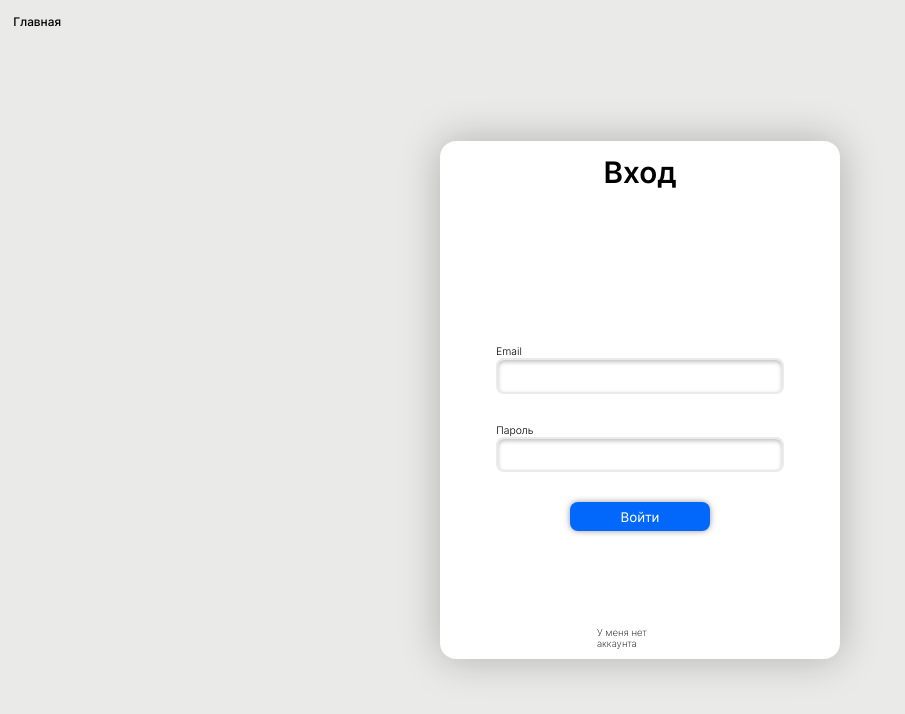
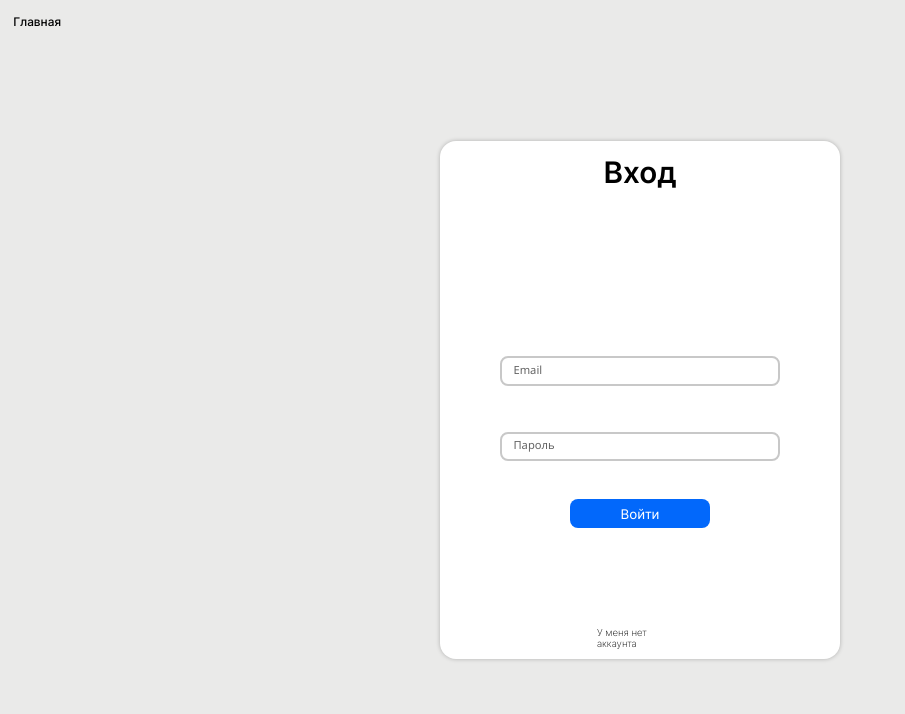
Before and after one commit to danyayok/UMIRHack-QASHA, a React (Vite) app in the folder frontend/: page /Login in a window 1280 px wide. Shown: the top 714 px of the page, without its empty margins (0-905 px from the left). Built offline with nearby package versions, Linux system fonts and the light colour scheme; the HTML template or start-up script is replaced by a standard one.

Commit message:
new commit

```diff
--- a/frontend/src/pages/Account.jsx
+++ b/frontend/src/pages/Account.jsx
@@ -204,8 +204,25 @@ export default function Account(){
     }
 
     const getGradientStyle = (progress) => {
-        return {
-            background: `linear-gradient(to right, #0258d8 ${progress}%, white 100%)`
+        if (progress < 25) {
+
+            return {
+                backgroundColor: '#ff6b6b'
+            }
+        } else if (progress < 75) {
+
+            return {
+                backgroundColor: '#ffd93d'
+            }
+        } else if (progress < 100) {
+
+            return {
+                backgroundColor: '#6bcf7f'
+            }
+        } else {
+            return {
+                backgroundColor: '#4caf50'
+            }
         }
     }
 
@@ -282,7 +299,6 @@ export default function Account(){
 // ***************************************************************************
     return(
         <div id="travoman">
-            <div className='homelink'><Link to='/' className='home'>Главная</Link></div>
             <div id="account">
 
                 {isProfileModalOpen && (
@@ -294,36 +310,35 @@ export default function Account(){
                             ></div>
 
                             <div id='inputs-div'>
-                                <div id='login-div' className='account-div'>
-                                    <p id='login-text' className='account-text'>Логин</p>
+                                <div className="account-input-container">
                                     <input
                                         type="text"
                                         id='login-input'
-                                        className='account-input'
                                         value={profileData.login}
                                         onChange={(e) => handleInputChange('login', e.target.value)}
+                                        required
                                     />
+                                    <label for="login-input">Логин</label>
                                 </div>
-                                <div className='account-div' id='email-div'>
-                                    <p className='account-text' id='email-text'>Почта</p>
+                                <div className="account-input-container">
                                     <input
                                         type="text"
-                                        className='account-input'
                                         id='email-input'
                                         value={profileData.email}
                                         onChange={(e) => handleInputChange('email', e.target.value)}
+                                        required
                                     />
+                                    <label for="email-input">Почта</label>
                                 </div>
-                                <div className='account-div' id='pass-div'>
-                                    <p className='account-text' id='pass-text'>Пароль</p>
+                                <div className="account-input-container">
                                     <input
-                                        type="password"
-                                        className='account-input'
+                                        type="text"
                                         id='pass-input'
                                         value={profileData.password}
                                         onChange={(e) => handleInputChange('password', e.target.value)}
-                                        placeholder="Введите новый пароль"
+                                        required
                                     />
+                                    <label for="pass-input">Пароль</label>
                                 </div>
                             </div>
                             <input
@@ -352,8 +367,10 @@ export default function Account(){
 
                 <aside id="accountpanel">
                     <div id="account-div">
-                        <div id='accountt'></div>
-                        <h2 id='account-text'>Личный кабинет</h2>
+                        <Link to="/" id="account-logo-link">
+                            <div id='accountt'></div>
+                            <span id='account-text'>Qasha</span>
+                        </Link>
                     </div>
                     <div id="user" onClick={openProfileModal}>
                         <div
--- a/frontend/src/pages/Login.jsx
+++ b/frontend/src/pages/Login.jsx
@@ -2,7 +2,6 @@ import '../static/login.css'
 import '../static/global.css'
 import { Link } from 'react-router-dom'
 import { useNavigate } from 'react-router-dom'
-
 
 export default function Login(){
     const navigate = useNavigate()
@@ -11,24 +10,24 @@ export default function Login(){
         navigate('/Account')
         e.preventDefault();
     }
+
     return(
         <div id="travoman">
             <div className='homelink'><Link to='/' className='home links'>Главная</Link></div>
             <div id='logpan'>
                 <h1 id='head-text'>Вход</h1>
                 <form action="" id='form' onSubmit={navigateButtonClick}>
-                    <div>
-                        <p className='smalltext'>Email</p>
-                        <input type="text"/>
+                    <div className='inputGroup'>
+                        <input type="text" id='mail' required/>
+                        <label className='smalltext' for="mail">Email</label>
                     </div>
-                    <div>
-                        <p className='smalltext'>Пароль</p>
-                        <input type="password" id='passinput'/>
+                    <div className='inputGroup floating-label-input'>
+                        <input type="password" id='passinput' required/>
+                        <label className='smalltext' for="password">Пароль</label>
                     </div>
                     <button id='enter-button' type='submit'>Войти</button>
                 </form>
                 <div id='reglinkdiv'><Link to='/Registration' id='reglink'>У меня нет аккаунта</Link></div>
-
             </div>
         </div>
     )
--- a/frontend/src/pages/Registration.jsx
+++ b/frontend/src/pages/Registration.jsx
@@ -16,22 +16,38 @@ export default function Registration(){
             <div id='logpan'>
                 <h1 id='head-text'>Регистрация</h1>
                 <form action="" id='form' onSubmit={navigateButtonClick}>
-                    <div>
-                        <p className='smalltext'>Логин</p>
-                        <input type="text"/>
-                    </div>
-                    <div>
-                        <p className='smalltext'>Email</p>
-                        <input type="text"/>
-                    </div>
-                    <div>
-                        <p className='smalltext'>Пароль</p>
-                        <input type="password" id='passinput'/>
-                    </div>
-                    <div>
-                        <p className='smalltext'>Потвердить пароль</p>
-                        <input type="password" id='passinputp'/>
-                    </div>
+                                <div className="reg-input-container">
+                                    <input
+                                        type="text"
+                                        id='login-input'
+                                        required
+                                    />
+                                    <label for="login-input">Логин</label>
+                                </div>
+                                <div className="reg-input-container">
+                                    <input
+                                        type="text"
+                                        id='email-input'
+                                        required
+                                    />
+                                    <label for="email-input">Почта</label>
+                                </div>
+                                <div className="reg-input-container">
+                                    <input
+                                        type="password"
+                                        id='pass-input'
+                                        required
+                                    />
+                                    <label for="pass-input">Пароль</label>
+                                </div>
+                                <div className="reg-input-container">
+                                    <input
+                                        type="password"
+                                        id='sec-pass-input'
+                                        required
+                                    />
+                                    <label for="sec-pass-input">Потвердите пароль</label>
+                                </div>
 
                     <button id='enter-button' type='submit'>Зарегистрироваться</button>
                 </form>
--- a/frontend/src/static/global.css
+++ b/frontend/src/static/global.css
@@ -10,9 +10,9 @@ button:hover{
     --def-background-div: #FFFFFF;
     --def-button: #F8FAFD;
     --def-color: #0268FB;
-    --shadow-div: 0px 0px 40px 0px rgb(0, 0, 0, 0.25);
-    --light-shadow: 0px 0px 8px 0px rgb(0, 0, 0, 0.4);
-    --button-shadow: 0px 0px 6px 0px rgb(0, 0, 0, 0.4);
+    --shadow-div: 0px 0px 4px 0px rgb(0, 0, 0, 0.25);
+    --light-shadow: 0px 0px 2px 0px rgb(0, 0, 0, 0.4);
+    --button-shadow: 0px 0px 2px 0px rgb(0, 0, 0, 0.3);
 }
 
 h1,p, .links{
@@ -45,3 +45,84 @@ h1,p, .links{
     font-size: 1.3vh;
     font-weight: 300;
 }
+
+.inputGroup {
+  font-family: 'Segoe UI', sans-serif;
+  margin: 1em 0 1em 0;
+  position: relative;
+  display: flex;
+  flex-direction: column;
+}
+
+.inputGroup input {
+  font-size: 100%;
+  padding: 0.8em;
+  outline: none;
+  border: 2px solid rgb(200, 200, 200);
+  background-color: transparent;
+  border-radius: 2dvh;
+  width: 100%;
+  box-sizing: border-box;
+  transition: border-color 0.3s ease;
+}
+
+.inputGroup label {
+  position: absolute;
+  left: 1em;
+  top: 0.8em;
+  pointer-events: none;
+  transition: all 0.3s ease;
+  color: rgb(100, 100, 100);
+  background-color: transparent;
+  padding: 0 0.4em;
+}
+
+.inputGroup :is(input:focus, input:valid) ~ label {
+  transform: translateY(-1.4em) scale(.9);
+  background-color: white;
+  color: rgb(255, 255, 255);
+}
+
+.inputGroup :is(input:focus, input:valid) {
+  border-color: rgb(255, 255, 255);
+}
+
+.floating-label-input {
+  position: relative;
+  display: flex;
+  flex-direction: column;
+  margin: 1em 0;
+}
+
+.floating-label-input input {
+  font-size: 100%;
+  padding: 0.8em;
+  outline: none;
+  border: 2px solid rgb(200, 200, 200);
+  background-color: transparent;
+  border-radius: 2dvh;
+  width: 100%;
+  box-sizing: border-box;
+  transition: border-color 0.3s ease;
+}
+
+.floating-label-input label {
+  position: absolute;
+  left: 1em;
+  top: 0.8em;
+  pointer-events: none;
+  transition: all 0.3s ease;
+  color: rgb(100, 100, 100);
+  background-color: transparent;
+  padding: 0 0.4em;
+}
+
+.floating-label-input :is(input:focus, input:valid) ~ label {
+  transform: translateY(-1.4em) scale(.9);
+  background-color: white;
+  color: rgb(255, 255, 255);
+}
+
+.floating-label-input :is(input:focus, input:valid) {
+  border-color: rgb(255, 255, 255);
+}
--- a/frontend/src/static/home.css
+++ b/frontend/src/static/home.css
@@ -30,7 +30,7 @@ body {
     display: grid;
     grid-template-columns: 5.7291666666666666666666666666667vw 25.520833333333333333333333333333vw 25.520833333333333333333333333333vw 5.7291666666666666666666666666667vw;
     grid-template-rows: 2.7777777777777777777777777777778vh 2.7777777777777777777777777777778vh 27.777777777777777777777777777778vh 3.7037037037037037037037037037037vh 11.111111111111111111111111111111vh 33.333333333333333333333333333333vh 3.7037037037037037037037037037037vh;
-    box-shadow: 0px 0px 40px 0px rgb(0, 0, 0, 0.25);
+    box-shadow: 0px 0px 4px 0px rgb(0, 0, 0, 0.25);
     margin-top: auto;
 }
 
@@ -44,7 +44,7 @@ body {
     color: white;
     grid-row-start: 4;
     grid-column-start: 2;
-    box-shadow: 0px 0px 6px 0px rgb(0, 0, 0, 0.4);
+    box-shadow: none;
     transition: 0.3s ease;
 }
 
@@ -129,7 +129,7 @@ body {
     height: 33.333333333333333333333333333333vh;
     border-radius: 1dvh;
     background-color: white;
-    box-shadow: var(--light-shadow);
+    box-shadow: 0px 0px 8px 0px rgb(230, 240, 255, 1.0);
 }
 
 #cardsdiv{
--- a/frontend/src/static/login.css
+++ b/frontend/src/static/login.css
@@ -1,13 +1,4 @@
 @import url('https://fonts.googleapis.com/css2?family=Inter:ital,opsz,wght@0,14..32,100..900;1,14..32,100..900&family=Onest:wght@100..900&display=swap');
-
-
-input{
-    border: solid 2px #EAEAE9;
-    width: 21.875vw;
-    height: 3.7037037037037037037037037037037vh;
-    border-radius: 1dvh;
-    box-shadow: 0px 2px 4px 0px rgb(0, 0, 0, 0.25) inset;
-}
 
 #travoman{
     padding: 0%;
@@ -18,9 +9,7 @@ input{
     display: flex;
     justify-content: center;
     align-items: center;
-
 }
-
 
 #logpan{
     width: 31.25vw;
@@ -59,7 +48,7 @@ input{
     font-family: "Inter";
     font-weight: 400;
     transition: 0.3s ease;
-    box-shadow: var(--button-shadow);
+    box-shadow: none;
 }
 
 #reglink{
@@ -68,7 +57,6 @@ input{
     font-size: 1.2vh;
     color: black;
     text-decoration: none;
-
 }
 
 #reglinkdiv{
@@ -83,7 +71,6 @@ input{
     font-weight: 600;
     font-size: 3.7037037037037037037037037037037vh;
 }
-
 
 .homelink{
     margin-left: 0;
@@ -100,3 +87,30 @@ input{
     color: black;
     text-decoration: none;
 }
+
+#form .inputGroup {
+    width: 21.875vw;
+    margin: 0.5em 0;
+}
+
+#form .inputGroup input {
+    width: 100%;
+    height: 3.7037037037037037037037037037037vh;
+    padding: 0 0.8em;
+    font-size: 1.4vh;
+    border: 2px solid rgb(200, 200, 200);
+    border-radius: 1dvh;
+    box-sizing: border-box;
+}
+
+#form .inputGroup label {
+    top: 0.5em;
+    left: 0.8em;
+    font-size: 1.4vh;
+}
+
+#form .inputGroup :is(input:focus, input:valid) ~ label {
+    transform: translateY(-1.1em) scale(.85);
+    background-color: white;
+    color: rgb(150, 150, 200);
+}
--- a/frontend/src/static/reg.css
+++ b/frontend/src/static/reg.css
@@ -6,7 +6,7 @@ input{
     width: 21.875vw;
     height: 3.7037037037037037037037037037037vh;
     border-radius: 1dvh;
-    box-shadow: 0px 2px 4px 0px rgb(0, 0, 0, 0.25) inset;
+    box-shadow: none;
 }
 
 #travoman{
@@ -55,7 +55,7 @@ input{
     font-family: "Inter";
     font-weight: 400;
     transition: 0.3s ease;
-    box-shadow: var(--button-shadow);
+    box-shadow: none;
 }
 
 #loglink{
@@ -106,3 +106,47 @@ input{
     color: black;
     text-decoration: none;
 }
+
+.reg-input-container {
+  position: relative;
+  margin: 0;
+  width: 100%;
+}
+
+.reg-input-container input {
+  width: 100%;
+  padding: 0;
+  font-size: 1.4vh;
+  border: 2px solid #c8c8c8;
+  border-radius: 1dvh;
+  background-color: transparent;
+  outline: none;
+  box-sizing: border-box;
+  transition: border-color 0.3s ease;
+  font-family: "Inter";
+}
+
+.reg-input-container label {
+  position: absolute;
+  left: 0.8em;
+  top: 0.7em;
+  font-size: 1.4vh;
+  color: #646464;
+  background-color: transparent;
+  padding: 0 0.4em;
+  pointer-events: none;
+  transition: all 0.3s ease;
+  font-family: "Inter";
+  font-weight: 300;
+}
+
+.reg-input-container input:focus ~ label,
+.reg-input-container input:valid ~ label {
+  transform: translateY(-1.2em) scale(0.85);
+  background-color: white;
+  color: #0268FB;
+}
+
+.reg-input-container input:focus {
+  border-color: #0268FB;
+}
```
Also changed, not shown: frontend/src/static/account.css (+166 -50 lines), frontend/src/static/frontOver.css (+11 -11 lines).
